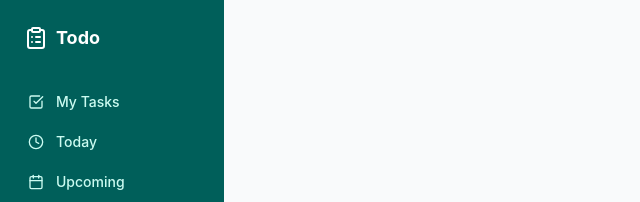
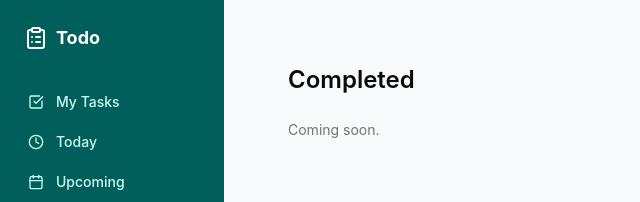
Before and after one commit to Jetrossgalinato/ojt-todo, a Nuxt app in the folder frontend/: page /completed in a window 1280 px wide. Shown: the top 202 px of the page, without its empty margins (0-640 px from the left). Built offline with nearby package versions, Linux system fonts and the light colour scheme.

Commit message:
feat(tasks): add and update task management pages

```diff
--- /dev/null
+++ b/frontend/app/pages/completed/index.vue
@@ -0,0 +1,10 @@
+<script setup lang="ts">
+definePageMeta({ layout: 'default' })
+</script>
+
+<template>
+  <div class="flex flex-col gap-6 p-4 sm:p-8 max-w-5xl mx-auto w-full">
+    <h1 class="text-2xl font-semibold text-foreground">Completed</h1>
+    <p class="text-sm text-muted-foreground">Coming soon.</p>
+  </div>
+</template>
--- /dev/null
+++ b/frontend/app/pages/today/index.vue
@@ -0,0 +1,10 @@
+<script setup lang="ts">
+definePageMeta({ layout: 'default' })
+</script>
+
+<template>
+  <div class="flex flex-col gap-6 p-4 sm:p-8 max-w-5xl mx-auto w-full">
+    <h1 class="text-2xl font-semibold text-foreground">Today</h1>
+    <p class="text-sm text-muted-foreground">Coming soon.</p>
+  </div>
+</template>
--- /dev/null
+++ b/frontend/app/pages/upcoming/index.vue
@@ -0,0 +1,10 @@
+<script setup lang="ts">
+definePageMeta({ layout: 'default' })
+</script>
+
+<template>
+  <div class="flex flex-col gap-6 p-4 sm:p-8 max-w-5xl mx-auto w-full">
+    <h1 class="text-2xl font-semibold text-foreground">Upcoming</h1>
+    <p class="text-sm text-muted-foreground">Coming soon.</p>
+  </div>
+</template>
```
